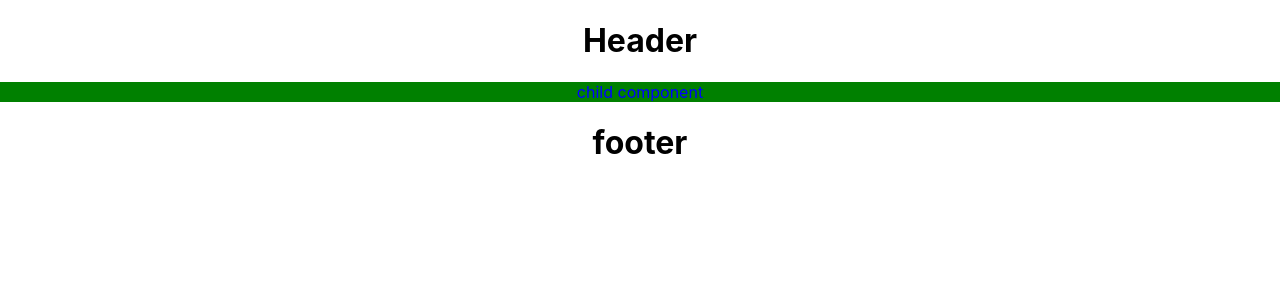
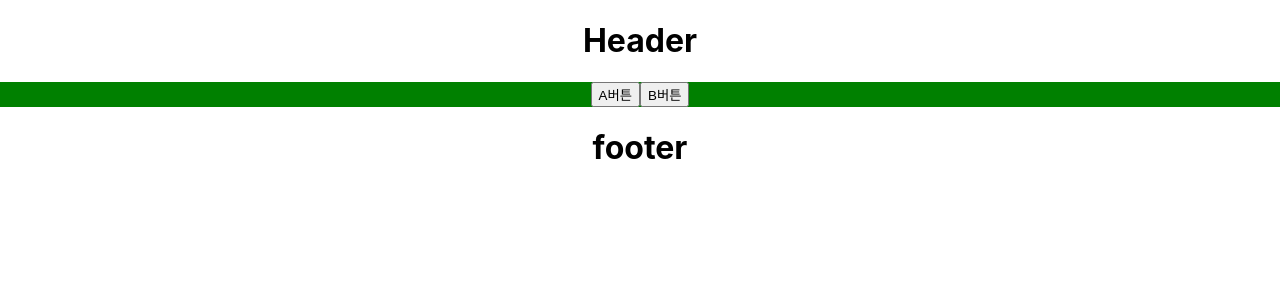
Before and after one commit to klmin/react-study, a React (Create React App) app: page / in a window 1280 px wide. Shown: the top 300 px of the page. Built offline with nearby package versions, Linux system fonts and the light colour scheme.

Commit message:
test: Add explmes for React onclick

```diff
--- a/src/components/Body.js
+++ b/src/components/Body.js
@@ -1,9 +1,17 @@
 import "./Body.css";
 
-const Body = ({children}) => {
+const Body = () => {
+
+    const handleOnClick = (e) => {
+        console.log(e)
+        console.log(e.target)
+        alert(e.target.name);
+    }
+
     return(
         <div className="body">
-            {children}
+            <button name="A버튼" onClick={handleOnClick}>A버튼</button>
+            <button name="B버튼" onClick={handleOnClick}>B버튼</button>
         </div>
     );
 
```
